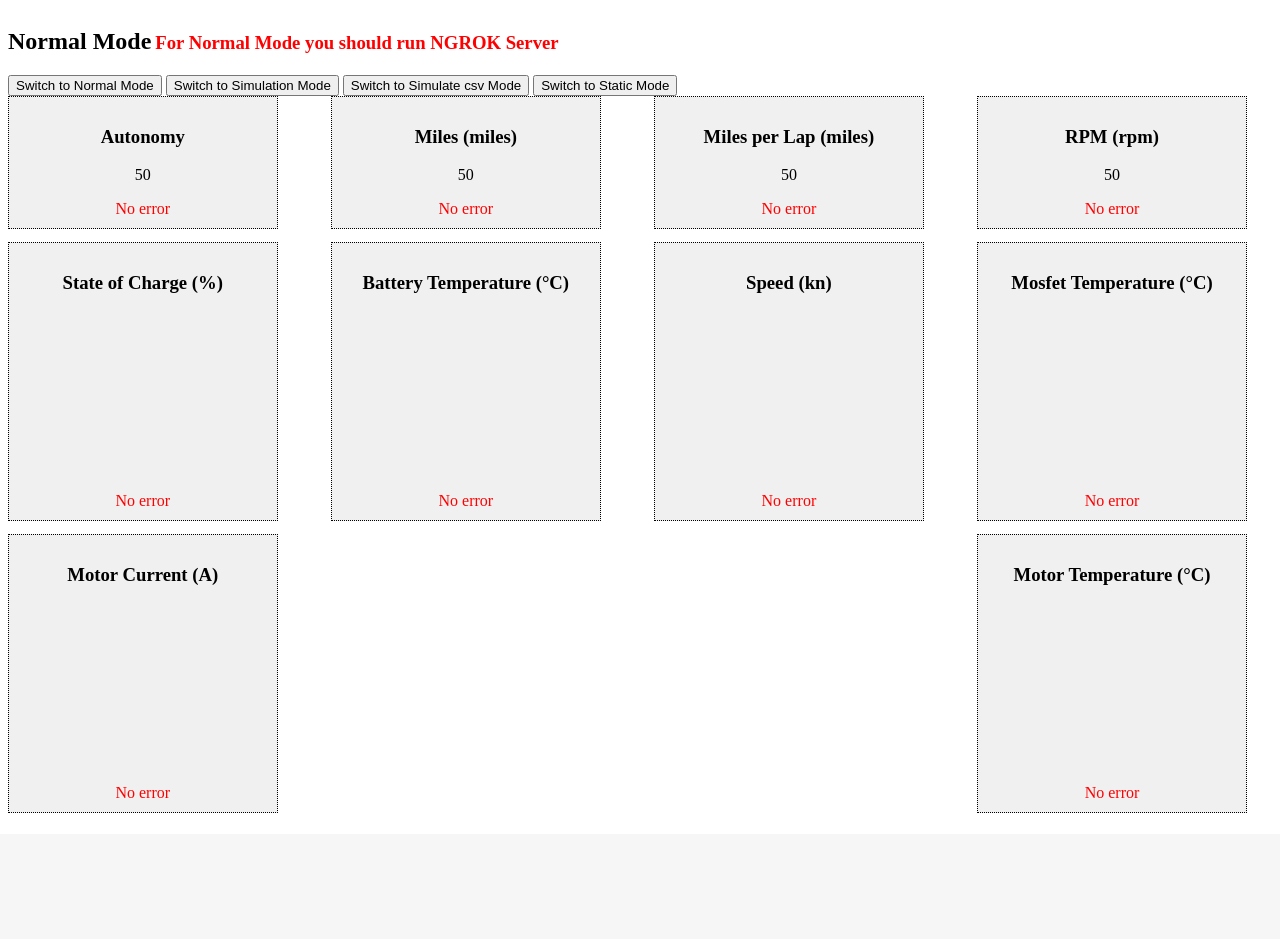
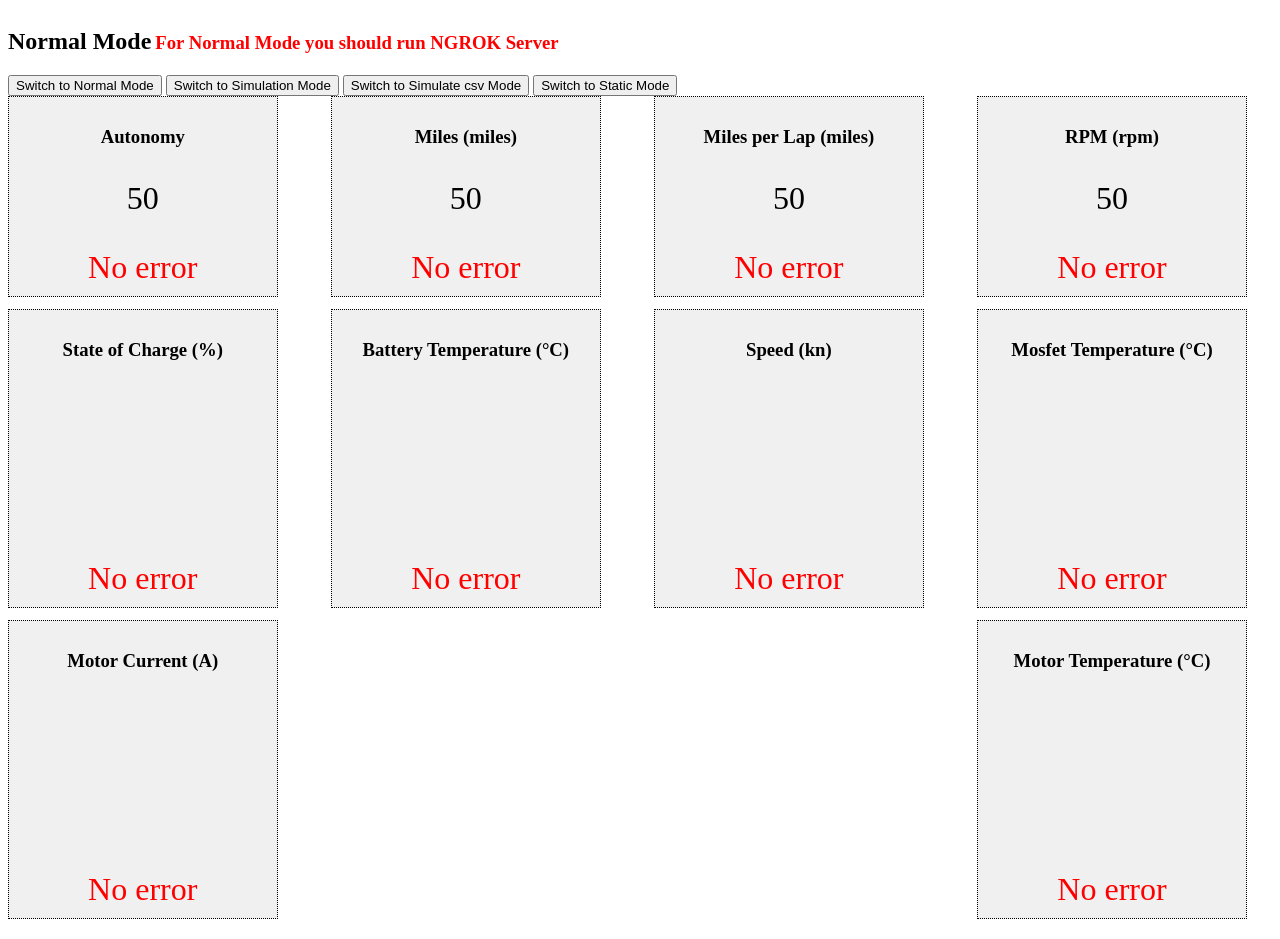
Before and after one commit to ntua-el20069/oceanos-visualization-2024, a Flask app: page / in a window 1280 px wide. Before the commit the page ends 813 px from the top, so only its background shows below. Run offline with Flask 2, Linux system fonts and the light colour scheme; parts of the project's set-up code (start-up, migrations or seed data) failed here and were passed over; some libraries are stand-ins or nearby versions.

Commit message:
changed font size

```diff
--- a/static/functions/create.js
+++ b/static/functions/create.js
@@ -21,6 +21,7 @@ for (data of numericData.concat(datalist)){
     if (numericData.includes(data)){
 
         let pElement = document.createElement('p');
+        pElement.classList.add('numeric');
         pElement.id = data.id;
         pElement.textContent = data.value;
 
--- a/static/functions/data.js
+++ b/static/functions/data.js
@@ -38,6 +38,7 @@ datalist = [                        // CAUTION!  The data.id should match the fi
     new Data("motor_tempMosfet", "Mosfet Temperature (°C)", 90) ,
     new Data("motor_current", "Motor Current (A)", 250) ,
     new Data("motor_tempMotor", "Motor Temperature (°C)", 75)
+    //, new Data("input_voltage", "Input Voltage (V)")
 ]
 
 numericData = [                     // CAUTION!  The data.id should match the fieldname from fieldnames list
@@ -45,4 +46,5 @@ numericData = [                     // CAUTION!  The data.id should match the fi
    new Data('miles', 'Miles (miles)'),
    new Data('miles_lap', 'Miles per Lap (miles)'),
    new Data('rpm', 'RPM (rpm)')
+   //, new Data('millis', 'Millis ')
 ]
--- a/static/styles/styles.css
+++ b/static/styles/styles.css
@@ -1,3 +1,7 @@
+:root{
+    --textSize: 2em;      /* CHANGE ! text Size for visualization  */
+}
+
 h1 span {
     font-size: 0.6em;
 }
@@ -39,6 +43,19 @@ text-align: center; /* Optional */
 
 }
 
+.rs-tooltip-text { /* text in roundSlider */
+    font-size: var(--textSize) !important;
+}
+
+.numeric { /* text in numeric data */
+    font-size: var(--textSize) !important;
+}
+
+output { /* for errors */
+    font-size: var(--textSize) !important;
+}
+
+
 @media screen and (max-width: 768px) {
     .visualization {
         flex: 0 0 100%; /* Full width for smaller screens */
```
Also changed, not shown: README.md.
